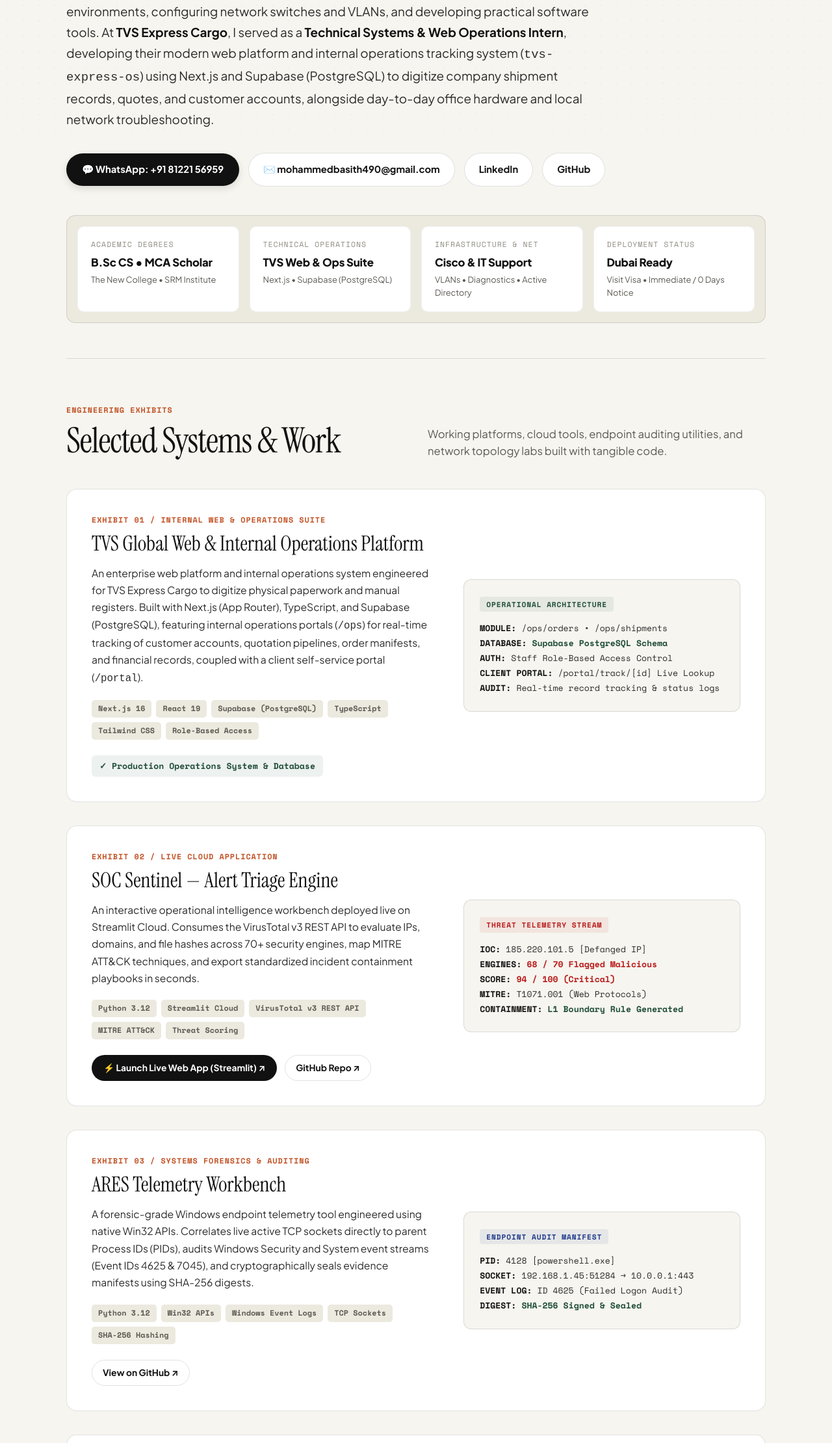
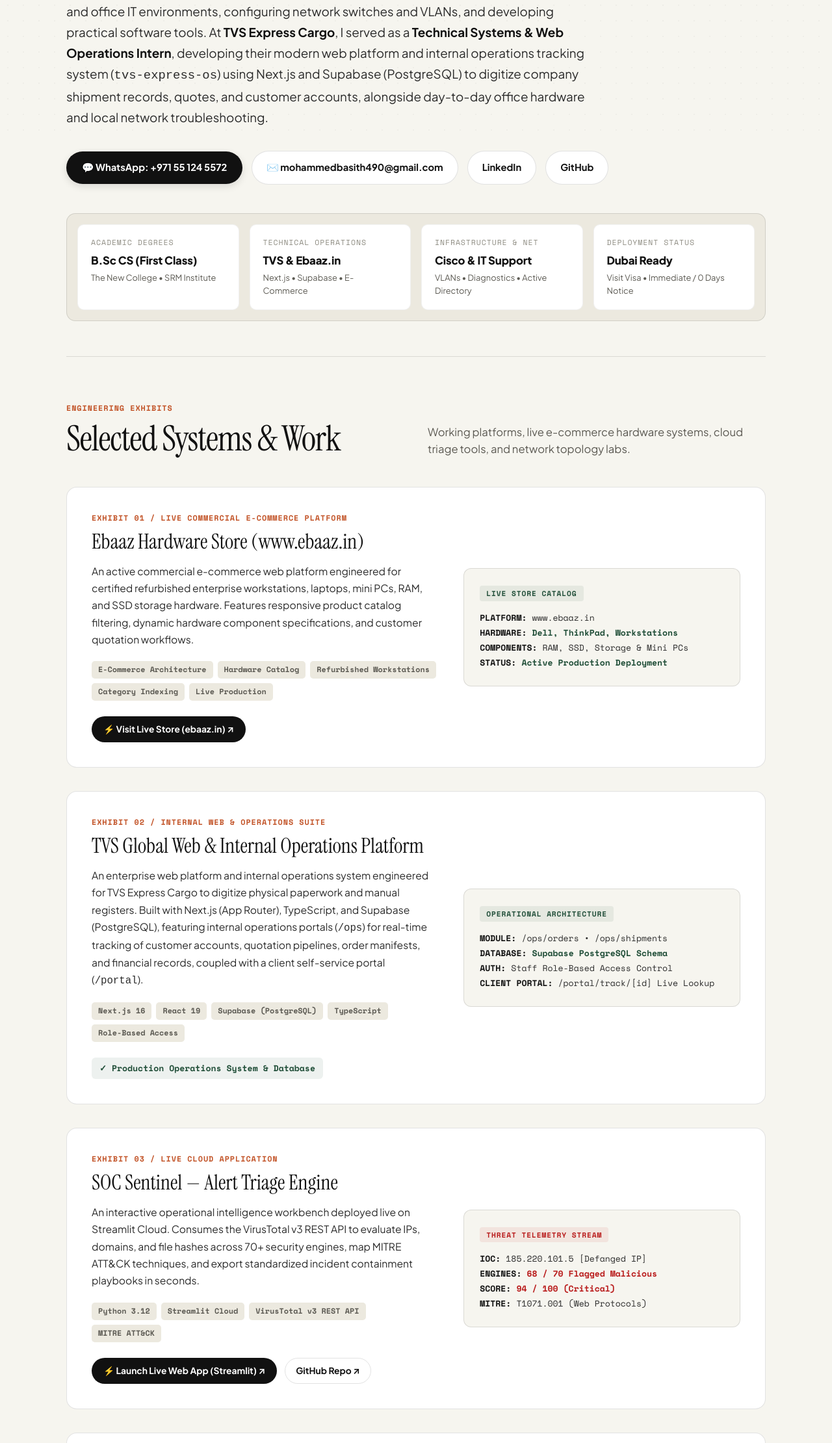
Before and after one commit to Mdbasith05/mdbasith05, a plain HTML site: page index.html in a window 1280 px wide. Shown: the part 580-2800 px from the top of the page at 65% size. Drawn offline with nearby package versions, Linux system fonts and the light colour scheme.

Commit message:
Update portfolio: UAE phone +971 55 124 5572, Ebaaz.in live exhibit, First Class UG

```diff
--- a/index.html
+++ b/index.html
@@ -767,8 +767,8 @@
         <div class="clock-item">MAA: <span id="clock-maa">--:-- IST</span></div>
       </div>
 
-      <a href="https://wa.me/918122156959?text=Hello%20Mohammed%20Basith,%20we%20reviewed%20your%20portfolio" target="_blank" class="top-contact-btn">
-        <span>WhatsApp ↗</span>
+      <a href="https://wa.me/971551245572?text=Hello%20Mohammed%20Basith,%20we%20reviewed%20your%20portfolio" target="_blank" class="top-contact-btn">
+        <span>WhatsApp: +971 55 124 5572 ↗</span>
       </a>
     </div>
   </header>
@@ -786,12 +786,12 @@
       </h1>
 
       <p class="hero-narrative">
-        Hey, I'm <strong>Mohammed Basith</strong>. I graduated with a B.Sc in Computer Science from <strong>The New College</strong> (University of Madras) and am actively pursuing an MCA in Cyber Security at <strong>SRM Institute</strong>. I focus on what I genuinely deliver: managing workstations and office IT environments, configuring network switches and VLANs, and developing practical software tools. At <strong>TVS Express Cargo</strong>, I served as a <strong>Technical Systems & Web Operations Intern</strong>, developing their modern web platform and internal operations tracking system (<code>tvs-express-os</code>) using Next.js and Supabase (PostgreSQL) to digitize company shipment records, quotes, and customer accounts, alongside day-to-day office hardware and local network troubleshooting.
+        Hey, I'm <strong>Mohammed Basith</strong>. I graduated with a B.Sc in Computer Science (<strong>First Class Degree</strong>) from <strong>The New College</strong> (University of Madras) and am actively pursuing an MCA in Cyber Security at <strong>SRM Institute</strong>. I focus on what I genuinely deliver: managing workstations and office IT environments, configuring network switches and VLANs, and developing practical software tools. At <strong>TVS Express Cargo</strong>, I served as a <strong>Technical Systems & Web Operations Intern</strong>, developing their modern web platform and internal operations tracking system (<code>tvs-express-os</code>) using Next.js and Supabase (PostgreSQL) to digitize company shipment records, quotes, and customer accounts, alongside day-to-day office hardware and local network troubleshooting.
       </p>
 
       <div class="hero-actions">
-        <a href="https://wa.me/918122156959?text=Hello%20Mohammed%20Basith,%20we%20reviewed%20your%20portfolio" target="_blank" class="btn-primary">
-          <span>💬 WhatsApp: +91 81221 56959</span>
+        <a href="https://wa.me/971551245572?text=Hello%20Mohammed%20Basith,%20we%20reviewed%20your%20portfolio" target="_blank" class="btn-primary">
+          <span>💬 WhatsApp: +971 55 124 5572</span>
         </a>
         <a href="mailto:mohammedbasith490@gmail.com" class="btn-secondary">
           <span>✉️ mohammedbasith490@gmail.com</span>
@@ -808,13 +808,13 @@
       <div class="dossier-grid">
         <div class="dossier-box">
           <div class="dossier-label">Academic Degrees</div>
-          <div class="dossier-val">B.Sc CS • MCA Scholar</div>
+          <div class="dossier-val">B.Sc CS (First Class)</div>
           <div class="dossier-sub">The New College • SRM Institute</div>
         </div>
         <div class="dossier-box">
           <div class="dossier-label">Technical Operations</div>
-          <div class="dossier-val">TVS Web & Ops Suite</div>
-          <div class="dossier-sub">Next.js • Supabase (PostgreSQL)</div>
+          <div class="dossier-val">TVS & Ebaaz.in</div>
+          <div class="dossier-sub">Next.js • Supabase • E-Commerce</div>
         </div>
         <div class="dossier-box">
           <div class="dossier-label">Infrastructure & Net</div>
@@ -837,15 +837,47 @@
           <h2 class="section-title">Selected Systems & Work</h2>
         </div>
         <p class="section-desc">
-          Working platforms, cloud tools, endpoint auditing utilities, and network topology labs built with tangible code.
+          Working platforms, live e-commerce hardware systems, cloud triage tools, and network topology labs.
         </p>
       </div>
 
       <div class="exhibit-grid">
-        <!-- EXHIBIT 01: TVS OPERATIONS SUITE -->
+        <!-- EXHIBIT 01: EBAAZ HARDWARE PLATFORM -->
         <article class="exhibit-card">
           <div>
-            <div class="exhibit-num">EXHIBIT 01 / INTERNAL WEB & OPERATIONS SUITE</div>
+            <div class="exhibit-num">EXHIBIT 01 / LIVE COMMERCIAL E-COMMERCE PLATFORM</div>
+            <h3 class="exhibit-title">Ebaaz Hardware Store (www.ebaaz.in)</h3>
+            <p class="exhibit-narrative">
+              An active commercial e-commerce web platform engineered for certified refurbished enterprise workstations, laptops, mini PCs, RAM, and SSD storage hardware. Features responsive product catalog filtering, dynamic hardware component specifications, and customer quotation workflows.
+            </p>
+            <div class="exhibit-tags">
+              <span class="exhibit-tag">E-Commerce Architecture</span>
+              <span class="exhibit-tag">Hardware Catalog</span>
+              <span class="exhibit-tag">Refurbished Workstations</span>
+              <span class="exhibit-tag">Category Indexing</span>
+              <span class="exhibit-tag">Live Production</span>
+            </div>
+            <div class="exhibit-links">
+              <a href="https://www.ebaaz.in/" target="_blank" class="link-live">
+                <span>⚡ Visit Live Store (ebaaz.in) ↗</span>
+              </a>
+            </div>
+          </div>
+
+          <!-- TACTILE VISUAL ARTIFACT -->
+          <div class="artifact-bench">
+            <span class="artifact-badge" style="color: var(--accent-forest); background: rgba(32, 78, 56, 0.08);">Live Store Catalog</span>
+            <div class="artifact-code-line"><span class="hl-bold">PLATFORM:</span> www.ebaaz.in</div>
+            <div class="artifact-code-line"><span class="hl-bold">HARDWARE:</span> <span class="hl-green">Dell, ThinkPad, Workstations</span></div>
+            <div class="artifact-code-line"><span class="hl-bold">COMPONENTS:</span> RAM, SSD, Storage & Mini PCs</div>
+            <div class="artifact-code-line"><span class="hl-bold">STATUS:</span> <span class="hl-green">Active Production Deployment</span></div>
+          </div>
+        </article>
+
+        <!-- EXHIBIT 02: TVS OPERATIONS SUITE -->
+        <article class="exhibit-card">
+          <div>
+            <div class="exhibit-num">EXHIBIT 02 / INTERNAL WEB & OPERATIONS SUITE</div>
             <h3 class="exhibit-title">TVS Global Web & Internal Operations Platform</h3>
             <p class="exhibit-narrative">
               An enterprise web platform and internal operations system engineered for TVS Express Cargo to digitize physical paperwork and manual registers. Built with Next.js (App Router), TypeScript, and Supabase (PostgreSQL), featuring internal operations portals (<code>/ops</code>) for real-time tracking of customer accounts, quotation pipelines, order manifests, and financial records, coupled with a client self-service portal (<code>/portal</code>).
@@ -855,7 +887,6 @@
               <span class="exhibit-tag">React 19</span>
               <span class="exhibit-tag">Supabase (PostgreSQL)</span>
               <span class="exhibit-tag">TypeScript</span>
-              <span class="exhibit-tag">Tailwind CSS</span>
               <span class="exhibit-tag">Role-Based Access</span>
             </div>
             <div class="exhibit-links">
@@ -872,14 +903,13 @@
             <div class="artifact-code-line"><span class="hl-bold">DATABASE:</span> <span class="hl-green">Supabase PostgreSQL Schema</span></div>
             <div class="artifact-code-line"><span class="hl-bold">AUTH:</span> Staff Role-Based Access Control</div>
             <div class="artifact-code-line"><span class="hl-bold">CLIENT PORTAL:</span> /portal/track/[id] Live Lookup</div>
-            <div class="artifact-code-line"><span class="hl-bold">AUDIT:</span> Real-time record tracking & status logs</div>
           </div>
         </article>
 
-        <!-- EXHIBIT 02: SOC SENTINEL -->
+        <!-- EXHIBIT 03: SOC SENTINEL -->
         <article class="exhibit-card">
           <div>
-            <div class="exhibit-num">EXHIBIT 02 / LIVE CLOUD APPLICATION</div>
+            <div class="exhibit-num">EXHIBIT 03 / LIVE CLOUD APPLICATION</div>
             <h3 class="exhibit-title">SOC Sentinel — Alert Triage Engine</h3>
             <p class="exhibit-narrative">
               An interactive operational intelligence workbench deployed live on Streamlit Cloud. Consumes the VirusTotal v3 REST API to evaluate IPs, domains, and file hashes across 70+ security engines, map MITRE ATT&CK techniques, and export standardized incident containment playbooks in seconds.
@@ -889,7 +919,6 @@
               <span class="exhibit-tag">Streamlit Cloud</span>
               <span class="exhibit-tag">VirusTotal v3 REST API</span>
               <span class="exhibit-tag">MITRE ATT&CK</span>
-              <span class="exhibit-tag">Threat Scoring</span>
             </div>
             <div class="exhibit-links">
               <a href="https://soc-sentinel-triage-mdrmh2dyeawzwjaycnjcdg.streamlit.app/" target="_blank" class="link-live">
@@ -908,39 +937,6 @@
             <div class="artifact-code-line"><span class="hl-bold">ENGINES:</span> <span class="hl-red">68 / 70 Flagged Malicious</span></div>
             <div class="artifact-code-line"><span class="hl-bold">SCORE:</span> <span class="hl-red">94 / 100 (Critical)</span></div>
             <div class="artifact-code-line"><span class="hl-bold">MITRE:</span> T1071.001 (Web Protocols)</div>
-            <div class="artifact-code-line"><span class="hl-bold">CONTAINMENT:</span> <span class="hl-green">L1 Boundary Rule Generated</span></div>
-          </div>
-        </article>
-
-        <!-- EXHIBIT 03: ARES TELEMETRY WORKBENCH -->
-        <article class="exhibit-card">
-          <div>
-            <div class="exhibit-num">EXHIBIT 03 / SYSTEMS FORENSICS & AUDITING</div>
-            <h3 class="exhibit-title">ARES Telemetry Workbench</h3>
-            <p class="exhibit-narrative">
-              A forensic-grade Windows endpoint telemetry tool engineered using native Win32 APIs. Correlates live active TCP sockets directly to parent Process IDs (PIDs), audits Windows Security and System event streams (Event IDs 4625 & 7045), and cryptographically seals evidence manifests using SHA-256 digests.
-            </p>
-            <div class="exhibit-tags">
-              <span class="exhibit-tag">Python 3.12</span>
-              <span class="exhibit-tag">Win32 APIs</span>
-              <span class="exhibit-tag">Windows Event Logs</span>
-              <span class="exhibit-tag">TCP Sockets</span>
-              <span class="exhibit-tag">SHA-256 Hashing</span>
-            </div>
-            <div class="exhibit-links">
-              <a href="https://github.com/Mdbasith05/ares-system-audit" target="_blank" class="link-repo">
-                <span>View on GitHub ↗</span>
-              </a>
-            </div>
-          </div>
-
-          <!-- TACTILE VISUAL ARTIFACT -->
-          <div class="artifact-bench">
-            <span class="artifact-badge" style="color: #1e3a8a; background: rgba(30, 58, 138, 0.08);">Endpoint Audit Manifest</span>
-            <div class="artifact-code-line"><span class="hl-bold">PID:</span> 4128 [powershell.exe]</div>
-            <div class="artifact-code-line"><span class="hl-bold">SOCKET:</span> 192.168.1.45:51284 → 10.0.0.1:443</div>
-            <div class="artifact-code-line"><span class="hl-bold">EVENT LOG:</span> ID 4625 (Failed Logon Audit)</div>
-            <div class="artifact-code-line"><span class="hl-bold">DIGEST:</span> <span class="hl-green">SHA-256 Signed & Sealed</span></div>
           </div>
         </article>
 
@@ -958,7 +954,6 @@
               <span class="exhibit-tag">802.1Q VLANs</span>
               <span class="exhibit-tag">Inter-VLAN Routing</span>
               <span class="exhibit-tag">VLSM Subnetting</span>
-              <span class="exhibit-tag">DHCP Pools</span>
             </div>
             <div class="exhibit-links">
               <span style="font-family: var(--font-mono); font-size: 0.82rem; color: var(--accent-forest); font-weight: 700; background: rgba(32, 78, 56, 0.08); padding: 6px 12px; border-radius: 6px;">
@@ -974,7 +969,6 @@
             <div class="artifact-code-line"><span class="hl-bold">VLANs:</span> 8 Isolated Corporate Segments</div>
             <div class="artifact-code-line"><span class="hl-bold">TRUNKING:</span> 802.1Q Encapsulation</div>
             <div class="artifact-code-line"><span class="hl-bold">ROUTING:</span> Cisco L3 Inter-VLAN SVI</div>
-            <div class="artifact-code-line"><span class="hl-bold">DHCP:</span> Dynamic Centralized Scope</div>
           </div>
         </article>
       </div>
@@ -1081,7 +1075,7 @@
           <div class="chronicle-entry" style="border-top: 1px solid var(--border); padding-top: 24px;">
             <div class="chron-title">Systems & Networking Trainee</div>
             <div class="chron-org">Bridge Technologies &bull; Chennai, India</div>
-            <div class="chron-meta">2024 &bull; Computer Hardware & Systems Administration</div>
+            <div class="chron-meta">2026 &bull; Computer Hardware & Systems Administration</div>
             <ul class="chron-list">
               <li>Completed hands-on practical training in desktop/laptop PC hardware assembly, component-level diagnostics, and operating system deployment.</li>
               <li>Configured office LAN cabling, RJ-45 crimping, patch panels, switch port connections, Wi-Fi access points, and basic IP CCTV cameras.</li>
@@ -1094,6 +1088,18 @@
           <h3 class="chronicle-header">Education & Credentials</h3>
 
           <div class="chronicle-entry">
+            <div class="chron-title">Bachelor of Science in Computer Science (B.Sc CS)</div>
+            <div class="chron-org">The New College, University of Madras</div>
+            <div class="chron-meta">Graduated: 2026 &bull; Chennai, India</div>
+            <p style="font-size: 0.93rem; color: var(--ink); font-weight: 700; margin-bottom: 4px;">
+              Academic Standing: First Class Degree (CGPA 3.0+ Equivalent)
+            </p>
+            <p style="font-size: 0.91rem; color: var(--ink-soft); line-height: 1.6;">
+              Rigorous foundation in Software Engineering, Relational Database Management Systems (PostgreSQL/SQL), Computer Networks, Operating Systems, and Data Structures.
+            </p>
+          </div>
+
+          <div class="chronicle-entry" style="border-top: 1px solid var(--border); padding-top: 24px;">
             <div class="chron-title">Master of Computer Applications (MCA)</div>
             <div class="chron-org">SRM Institute of Science and Technology</div>
             <div class="chron-meta">2026 – Present &bull; Online / Flexible Track</div>
@@ -1102,19 +1108,10 @@
             </p>
           </div>
 
-          <div class="chronicle-entry" style="border-top: 1px solid var(--border); padding-top: 24px;">
-            <div class="chron-title">Bachelor of Science in Computer Science (B.Sc CS)</div>
-            <div class="chron-org">The New College, University of Madras</div>
-            <div class="chron-meta">Graduated: 2026 &bull; Chennai, India</div>
-            <p style="font-size: 0.93rem; color: var(--ink-soft); line-height: 1.65;">
-              Rigorous foundation in Relational Database Management Systems (PostgreSQL/SQL), Computer Networks, Operating Systems, and Data Structures.
-            </p>
-          </div>
-
           <div class="cert-card">
             <div class="cert-title">Technical Certifications & Training</div>
+            <div class="cert-item">• <strong>Enterprise Networking & Systems</strong> &bull; Bridge Technologies (2026)</div>
             <div class="cert-item">• <strong>Master Certificate in Data Science</strong> &bull; Livewire (2024–2025)</div>
-            <div class="cert-item">• <strong>Enterprise Networking & Systems</strong> &bull; Bridge Technologies (2024)</div>
             <div class="cert-item">• <strong>GenAI Technical Workflows</strong> &bull; Forage Simulation (2025)</div>
           </div>
         </div>
@@ -1131,8 +1128,8 @@
       </p>
 
       <div class="footer-actions">
-        <a href="https://wa.me/918122156959?text=Hello%20Mohammed%20Basith,%20we%20reviewed%20your%20portfolio" target="_blank" class="btn-primary">
-          <span>💬 WhatsApp: +91 81221 56959</span>
+        <a href="https://wa.me/971551245572?text=Hello%20Mohammed%20Basith,%20we%20reviewed%20your%20portfolio" target="_blank" class="btn-primary">
+          <span>💬 WhatsApp: +971 55 124 5572</span>
         </a>
         <a href="mailto:mohammedbasith490@gmail.com" class="btn-secondary">
           <span>✉️ mohammedbasith490@gmail.com</span>
@@ -1147,7 +1144,7 @@
 
       <div class="footer-colophon">
         <div>&copy; 2026 Mohammed Basith. All rights reserved.</div>
-        <div>Chennai, India &bull; Relocating to Dubai, UAE (Visit Visa)</div>
+        <div>Dubai, UAE (Visit Visa) &bull; Phone: +971 55 124 5572</div>
       </div>
     </div>
   </footer>
```
